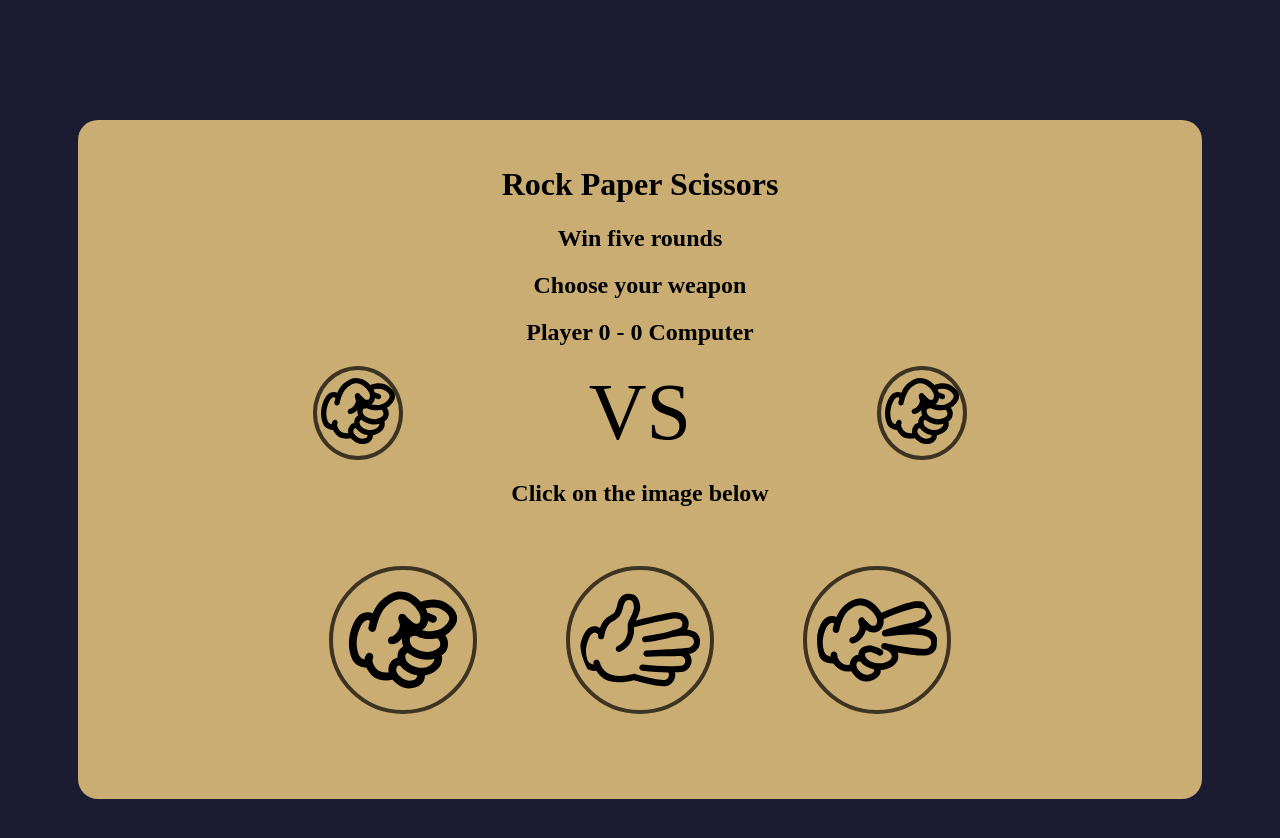
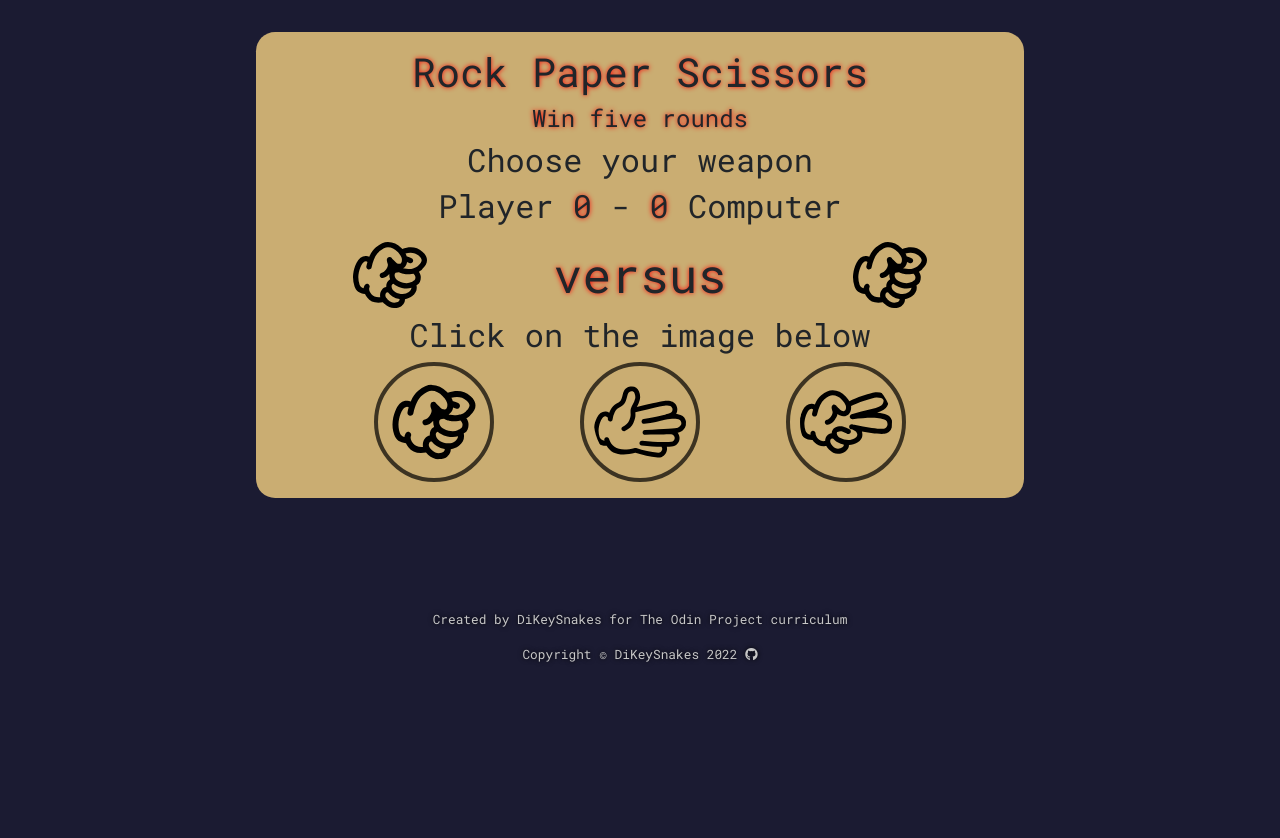
Before and after one commit to DiKeySnakes/rock-paper-scissors-project, a plain HTML site: page index.html in a window 1280 px wide. After the commit the page ends 800 px from the top, so only its background shows below. Drawn offline with nearby package versions, Linux system fonts and the light colour scheme.

Commit message:
Fix errors in index.html, add footer, change fonts

```diff
--- a/index.html
+++ b/index.html
@@ -5,32 +5,88 @@
     <meta http-equiv="X-UA-Compatible" content="IE=edge" />
     <meta name="viewport" content="width=device-width, initial-scale=1.0" />
     <title>Rock Paper Scissors</title>
-    <link rel="stylesheet" href="styles.css"/>
+    <link rel="preconnect" href="https://fonts.googleapis.com" />
+    <link rel="preconnect" href="https://fonts.gstatic.com" crossorigin />
+    <link
+      href="https://fonts.googleapis.com/css2?family=Roboto+Mono&display=swap"
+      rel="stylesheet" />
+    <link
+      href="https://cdn.jsdelivr.net/npm/bootstrap@5.2.2/dist/css/bootstrap.min.css"
+      rel="stylesheet"
+      integrity="sha384-Zenh87qX5JnK2Jl0vWa8Ck2rdkQ2Bzep5IDxbcnCeuOxjzrPF/et3URy9Bv1WTRi"
+      crossorigin="anonymous" />
+    <script
+      src="https://kit.fontawesome.com/63a987d3b1.js"
+      crossorigin="anonymous"></script>
+    <link rel="stylesheet" href="styles.css" />
+    <script src="rpsScript.js" defer></script>
   </head>
   <body>
-    <div class="container">
+    <div class="container-fluid">
+      <div id="main-container" class="container">
+        <div id="title">
           <h1>Rock Paper Scissors</h1>
-      <h2>Win five rounds</h2>
+          <h4>Win five rounds</h4>
+        </div>
         <h2 id="result">Choose your weapon</h2>
         <h2>
-        Player <span id="p-score">0</span> - <span id="c-score">0</span> Computer
+          Player <span id="p-score">0</span> -
+          <span id="c-score">0</span> Computer
         </h2>
         <div class="display-moves">
           <div class="move">
-          <img id="p-move" src="./images/Rock.svg">
+            <img id="p-move" src="./images/Rock.svg" alt="rock" />
           </div>
-        <div class="separator">VS</div>
+          <div class="separator">versus</div>
           <div class="move">
-          <img id="c-move" src="./images/Rock.svg">
+            <img id="c-move" src="./images/Rock.svg" alt="rock" />
           </div>
         </div>
-      <h2>Click on the image below<h2>
+        <h2>Click on the image below</h2>
         <div class="action">
-        <input class="options" type="image" src="./images/Rock.svg" value="Rock" />
-        <input class="options" type="image" src="./images/Paper.svg" value="Paper" />
-        <input class="options" type="image" src="./images/Scissors.svg" value="Scissors" />
+          <input
+            class="options"
+            type="image"
+            src="./images/Rock.svg"
+            alt="rock"
+            name="Rock" />
+          <input
+            class="options"
+            type="image"
+            src="./images/Paper.svg"
+            alt="paper"
+            name="Paper" />
+          <input
+            class="options"
+            type="image"
+            src="./images/Scissors.svg"
+            alt="scissors"
+            name="Scissors" />
         </div>
       </div>
-    <script src="rpsScript.js"></script>
+      <div id="footer" class="container">
+        <footer>
+          <p>
+            Created by DiKeySnakes for
+            <a href="https://theodinproject.com/" target="_blank"
+              >The Odin Project</a
+            >
+            curriculum
+          </p>
+          <p>
+            Copyright &copy; DiKeySnakes 2022
+            <a
+              href="https://github.com/DiKeySnakes/rock-paper-scissors-project"
+              target="_blank"
+              ><i id="icon" class="fa-brands fa-github"></i
+            ></a>
+          </p>
+        </footer>
+      </div>
+    </div>
+    <script
+      src="https://cdn.jsdelivr.net/npm/bootstrap@5.2.2/dist/js/bootstrap.bundle.min.js"
+      integrity="sha384-OERcA2EqjJCMA+/3y+gxIOqMEjwtxJY7qPCqsdltbNJuaOe923+mo//f6V8Qbsw3"
+      crossorigin="anonymous"></script>
   </body>
 </html>
--- a/rpsScript.js
+++ b/rpsScript.js
@@ -5,7 +5,7 @@ let result = '';
 
 options.forEach((option) => {
   option.addEventListener('click', function () {
-    const playerSelection = this.value;
+    const playerSelection = this.name;
 
     const computerOptions = ['Rock', 'Paper', 'Scissors'];
     const computerSelection = computerOptions[Math.floor(Math.random() * 3)];
--- a/styles.css
+++ b/styles.css
@@ -1,48 +1,84 @@
+*,
+*::before,
+*::after {
+  box-sizing: border-box;
+}
+
 body {
   text-align: center;
   background-color: #1b1b32;
+  font-family: 'Roboto Mono', monospace;
 }
-.container {
-  margin: 120px auto;
+
+h1,
+h4,
+span {
+  text-shadow: 0 0 0.3rem red;
+}
+
+#main-container {
+  margin-top: 2rem;
   background-color: hsla(40, 45%, 62%, 1);
-  border-radius: 20px;
-  padding: 25px 50px;
-  width: 80vw;
+  border-radius: 1.2rem;
+  padding: 1rem 2rem;
+  width: 60vw;
 }
+
 .action {
-  max-width: 800px;
-  padding: 40px 0;
+  max-width: 50rem;
   margin: 0 auto;
   display: flex;
   flex-wrap: wrap;
   align-items: center;
   justify-content: space-evenly;
 }
+
 .options {
   flex: 1 1 30%;
   border-radius: 50%;
-  border-width: 4px;
-  border-style: solid;
-  border-color: rgba(0, 0, 0, 0.7);
-  padding: 10px;
+  border: 0.25rem solid rgba(0, 0, 0, 0.7);
+  padding: 0.6rem;
   animation-name: anim-fade;
   animation-duration: 1s;
   animation-fill-mode: forwards;
   width: 100%;
-  max-width: 120px;
+  max-width: 7.5rem;
 }
+
 .display-moves {
   display: flex;
   flex-wrap: wrap;
   align-items: center;
-  justify-content: space-evenly;
+  justify-content: space-around;
 }
-.move {
-  border-radius: 50%;
-  border-width: 4px;
-  border-style: solid;
-  border-color: rgba(0, 0, 0, 0.7);
+
+.separator {
+  font-size: 3rem;
+  text-shadow: 0 0 0.3rem red;
 }
-.separator {
-  font-size: 5em;
+
+#footer {
+  font-size: 0.8rem;
+  padding-top: 7rem;
+  text-align: center;
+  color: #c7c7c7;
+  text-shadow: 0 0 0.3rem black;
 }
+
+a {
+  text-decoration: none;
+  color: #c7c7c7;
+}
+
+a:hover {
+  text-decoration: underline;
+  color: #c7c7c7;
+}
+
+#icon {
+  transition: transform 0.3s ease-in-out;
+}
+
+#icon:hover {
+  transform: rotate(360deg) scale(1.2);
+}
```
Lines whose indentation alone changed are shown as unchanged.
